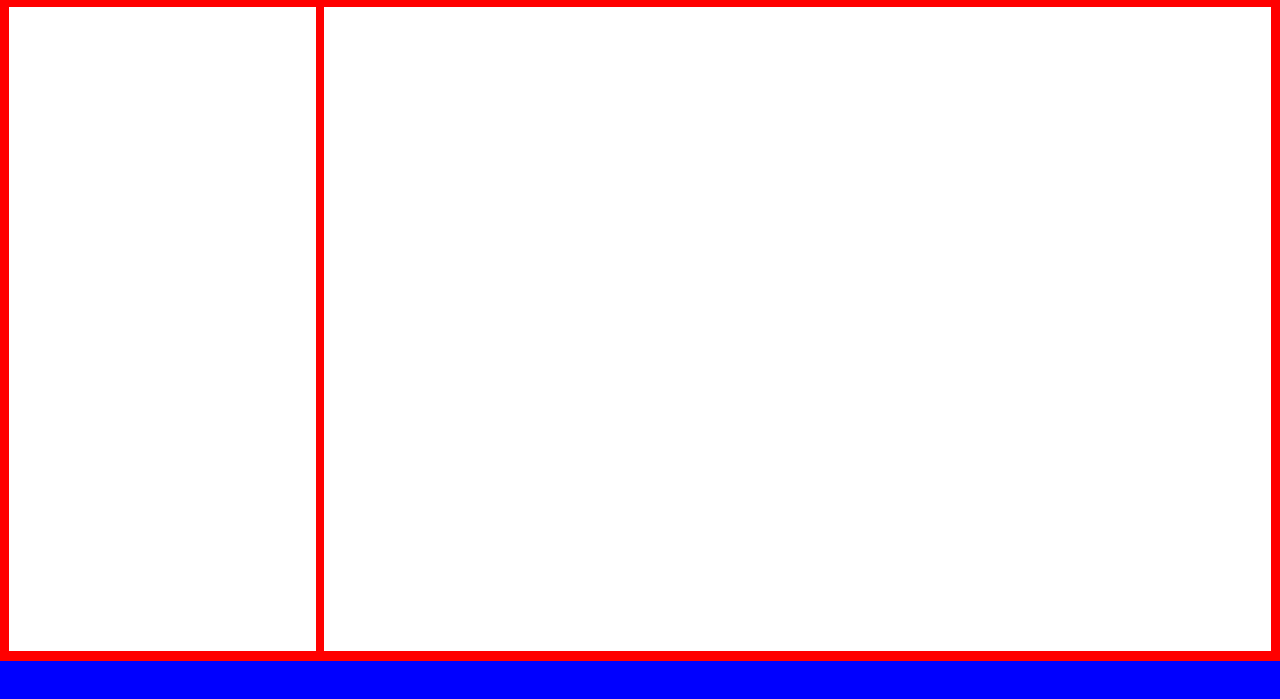
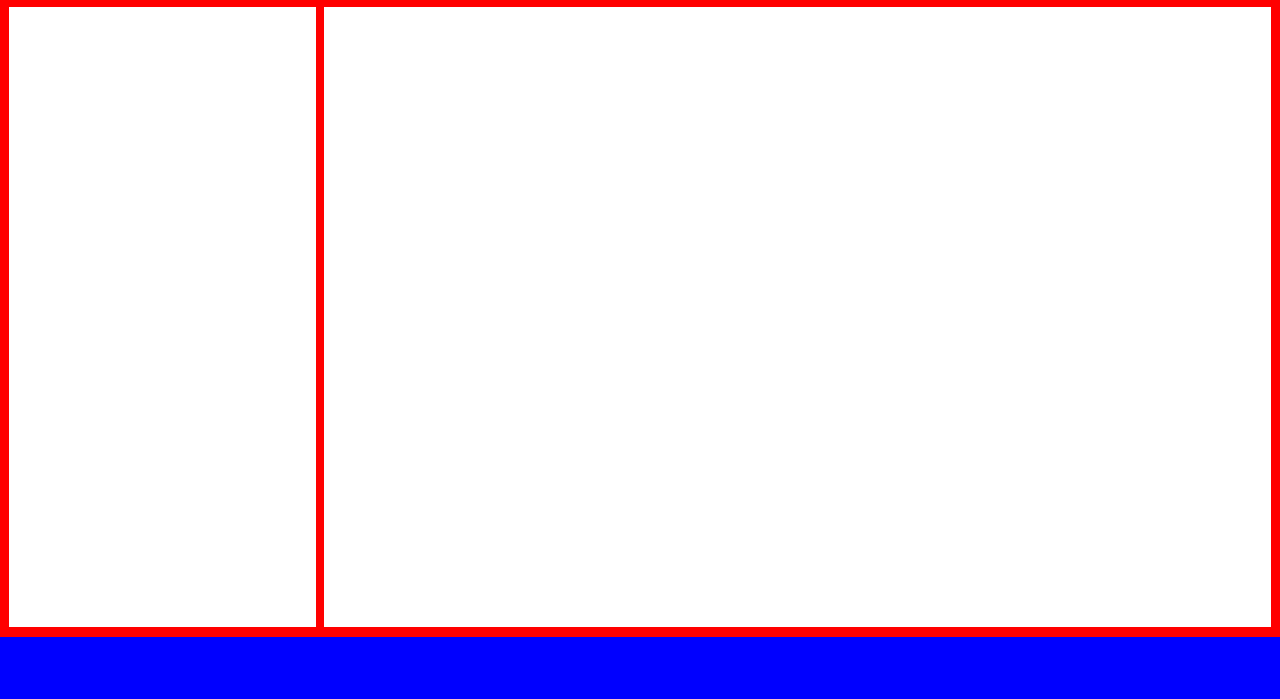
Before and after one commit to Muhammad-Tayyab-Awan/spotify_Website_clone, a plain HTML site: page index.html in a window 1280 px wide. Shown: the part 83-782 px from the top of the page. Drawn offline with Linux system fonts and the light colour scheme.

Commit message:
Sep 6, 2024, 8:15 AM

```diff
--- a/style.css
+++ b/style.css
@@ -106,7 +106,7 @@ body {
   width: 48%;
 }
 .main {
-  height: 83vh;
+  height: 80vh;
   width: 100vw;
   display: flex;
   justify-content: space-evenly;
@@ -124,7 +124,8 @@ body {
   height: 97%;
 }
 .acoount-notification {
-  height: 7vh;
+  position: fixed;
+  height: 10vh;
   width: 100vw;
   background-color: blue;
 }
```
